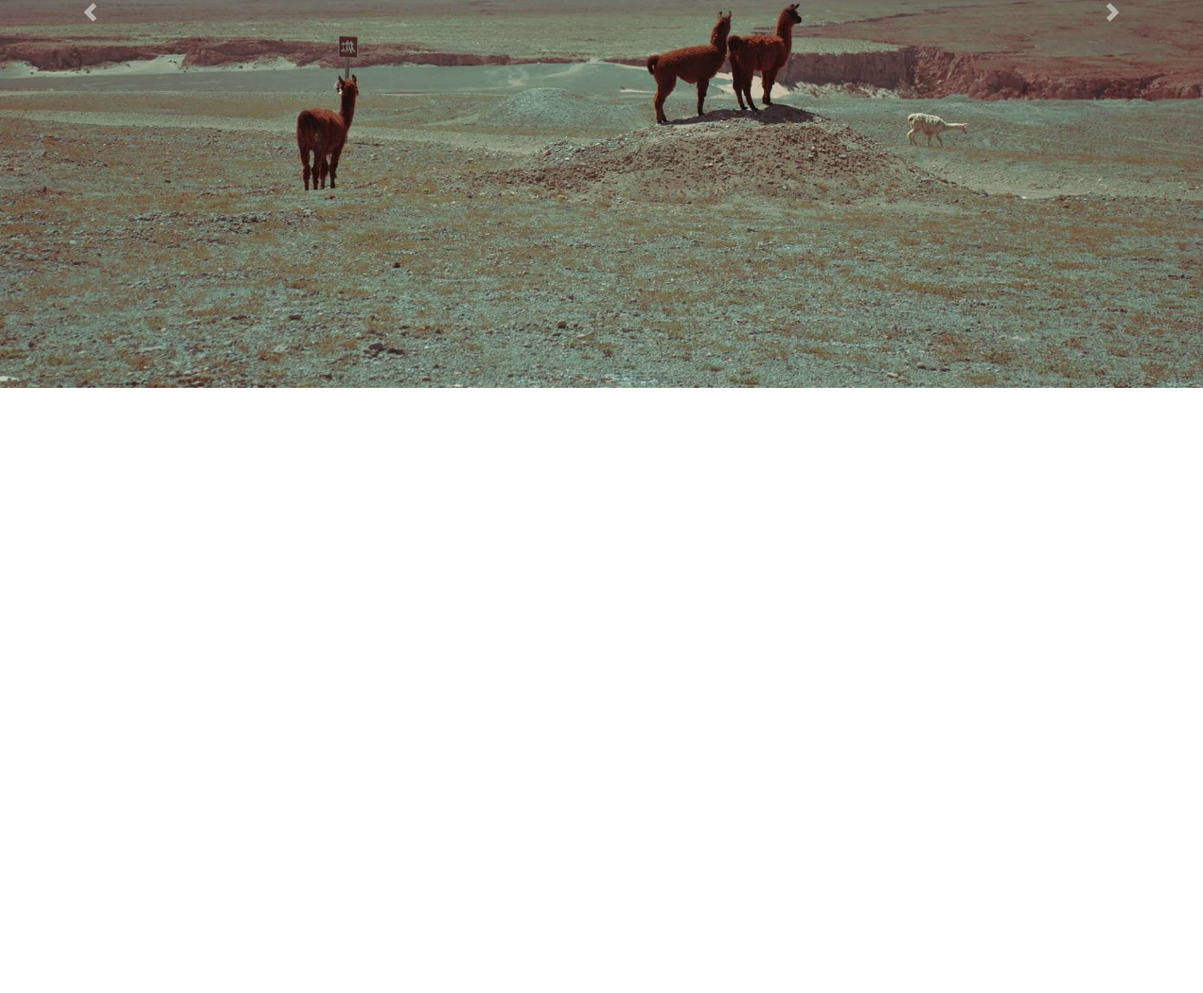
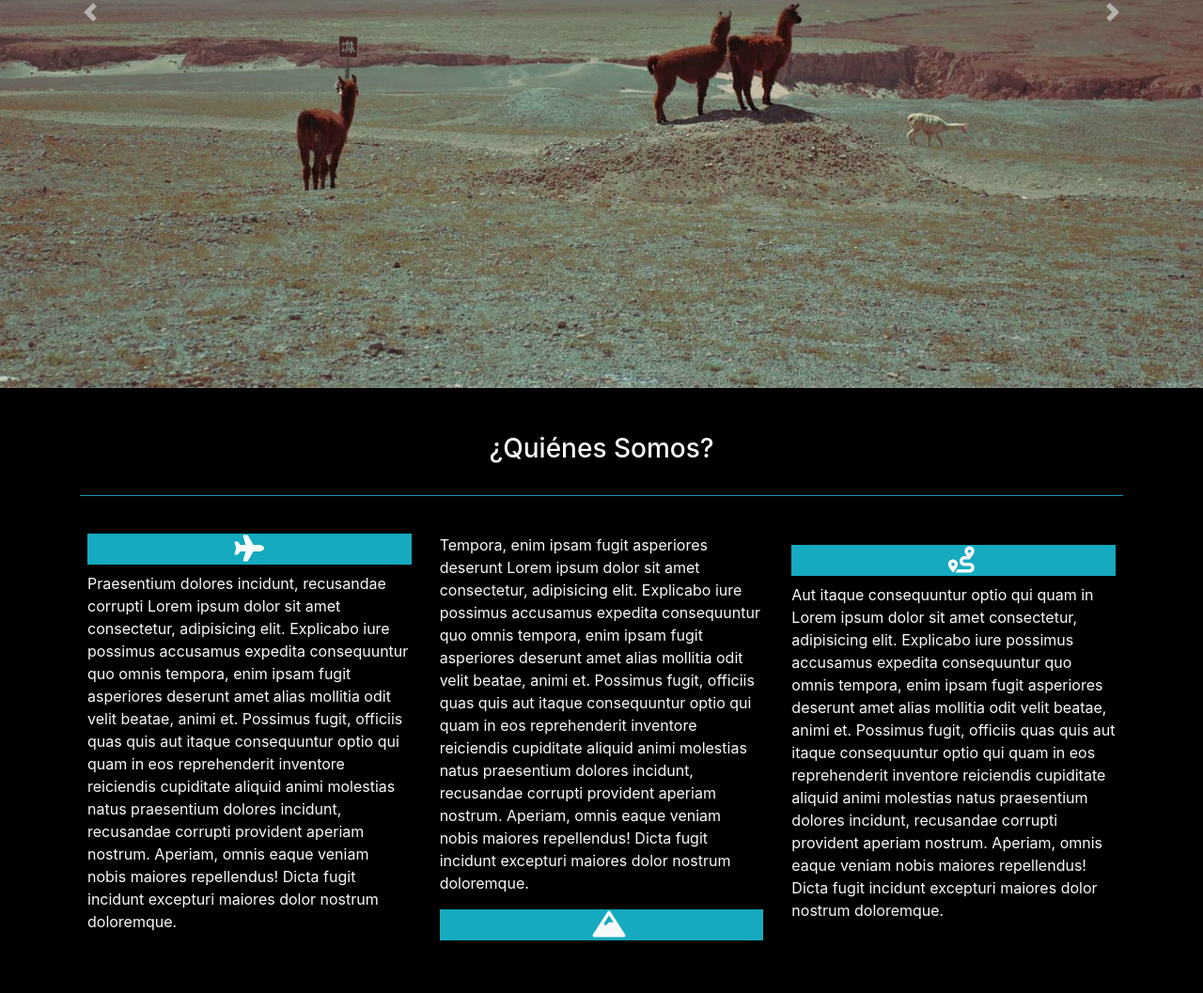
Before and after one commit to SebastianMoya/Examen_Desarrollo_Web_Sebastian_Moya, a plain HTML site: page idex.html in a window 1280 px wide. Shown: the part 387-1444 px from the top of the page at 94% size. Before the commit the page ends 800 px from the top, so only its background shows below. Drawn offline with nearby package versions, Linux system fonts and the light colour scheme.

Commit message:
Commit 4 - About Section

```diff
--- a/idex.html
+++ b/idex.html
@@ -1,5 +1,6 @@
 <!DOCTYPE html>
 <html lang="es">
+
     <head>
         <meta charset="UTF-8">
         <meta http-equiv="X-UA-Compatible" content="IE=edge">
@@ -23,9 +24,8 @@
 
         <!--Mi estilo-->
         <link rel="stylesheet" href="./assets/css/styles.css" />
+    </head>
 
-
-</head>
     <body>
     <!-- Navegation -->
         <nav class="navbar navbar-expand-lg navbar-dark fixed-top">
@@ -107,5 +107,87 @@
             </div>
         </header>
 
+    <!-- About Section -->
+        <section class="text-light bg-black" id="about">
+            <div class="container py-5">
+                <h3 class="text-center pb-3">¿Quiénes Somos?</h3>
+                <hr class="border-first" />
+                    <div class="row px-2 pt-4">
+                        <div class="col-12 col-md-6 col-lg-4">
+                        <p
+                            class="text-center color-first h3"
+                            data-toggle="tooltip"
+                            data-placement="top"
+                            title="Preparamos tu viaje completamente"
+                        >
+                            <i class="fas fa-plane"></i>
+                        </p>
+                        <p>
+                            Praesentium dolores incidunt, recusandae corrupti Lorem ipsum
+                            dolor sit amet consectetur, adipisicing elit. Explicabo iure
+                            possimus accusamus expedita consequuntur quo omnis tempora, enim
+                            ipsam fugit asperiores deserunt amet alias mollitia odit velit
+                            beatae, animi et. Possimus fugit, officiis quas quis aut itaque
+                            consequuntur optio qui quam in eos reprehenderit inventore
+                            reiciendis cupiditate aliquid animi molestias natus praesentium
+                            dolores incidunt, recusandae corrupti provident aperiam nostrum.
+                            Aperiam, omnis eaque veniam nobis maiores repellendus! Dicta fugit
+                            incidunt excepturi maiores dolor nostrum doloremque.
+                        </p>
+                        </div>
+                            <div
+                            class="
+                                col-12 col-md-6 col-lg-4
+                                pt-md-0 pt-4
+                                d-lg-block d-flex
+                                flex-column">
+                                <p class="order-lg-3 order-2">
+                                    Tempora, enim ipsam fugit asperiores deserunt Lorem ipsum dolor
+                                    sit amet consectetur, adipisicing elit. Explicabo iure possimus
+                                    accusamus expedita consequuntur quo omnis tempora, enim ipsam
+                                    fugit asperiores deserunt amet alias mollitia odit velit beatae,
+                                    animi et. Possimus fugit, officiis quas quis aut itaque
+                                    consequuntur optio qui quam in eos reprehenderit inventore
+                                    reiciendis cupiditate aliquid animi molestias natus praesentium
+                                    dolores incidunt, recusandae corrupti provident aperiam nostrum.
+                                    Aperiam, omnis eaque veniam nobis maiores repellendus! Dicta fugit
+                                    incidunt excepturi maiores dolor nostrum doloremque.
+                                </p>
+                                <p
+                                    class="text-center color-first h3 order-lg-2 order-1"
+                                    data-toggle="tooltip"
+                                    data-placement="bottom"
+                                    title="Seguro de salud incluido en todos nuestros viajes"
+                                >
+                                    <i class="fas fa-mountain ml-3"></i>
+                                </p>
+                                </div>
+                            <div class="col-12 col-md-6 col-lg-4 m-md-auto pt-lg-0 pt-4">
+                            <p
+                                class="text-center color-first h3"
+                                data-toggle="tooltip"
+                                data-placement="left"
+                                title="Rutas de viaje personalizadas a tu gusto"
+                            >
+                                <i class="fas fa-route ml-3"></i>
+                            </p>
+                            <p>
+                                Aut itaque consequuntur optio qui quam in Lorem ipsum dolor sit
+                                amet consectetur, adipisicing elit. Explicabo iure possimus
+                                accusamus expedita consequuntur quo omnis tempora, enim ipsam
+                                fugit asperiores deserunt amet alias mollitia odit velit beatae,
+                                animi et. Possimus fugit, officiis quas quis aut itaque
+                                consequuntur optio qui quam in eos reprehenderit inventore
+                                reiciendis cupiditate aliquid animi molestias natus praesentium
+                                dolores incidunt, recusandae corrupti provident aperiam nostrum.
+                                Aperiam, omnis eaque veniam nobis maiores repellendus! Dicta fugit
+                                incidunt excepturi maiores dolor nostrum doloremque.
+                            </p>
+                        </div>
+                    </div>
+            </div>
+          </section>
+
+
     </body>
 </html>
```
Lines whose indentation alone changed are shown as unchanged.
